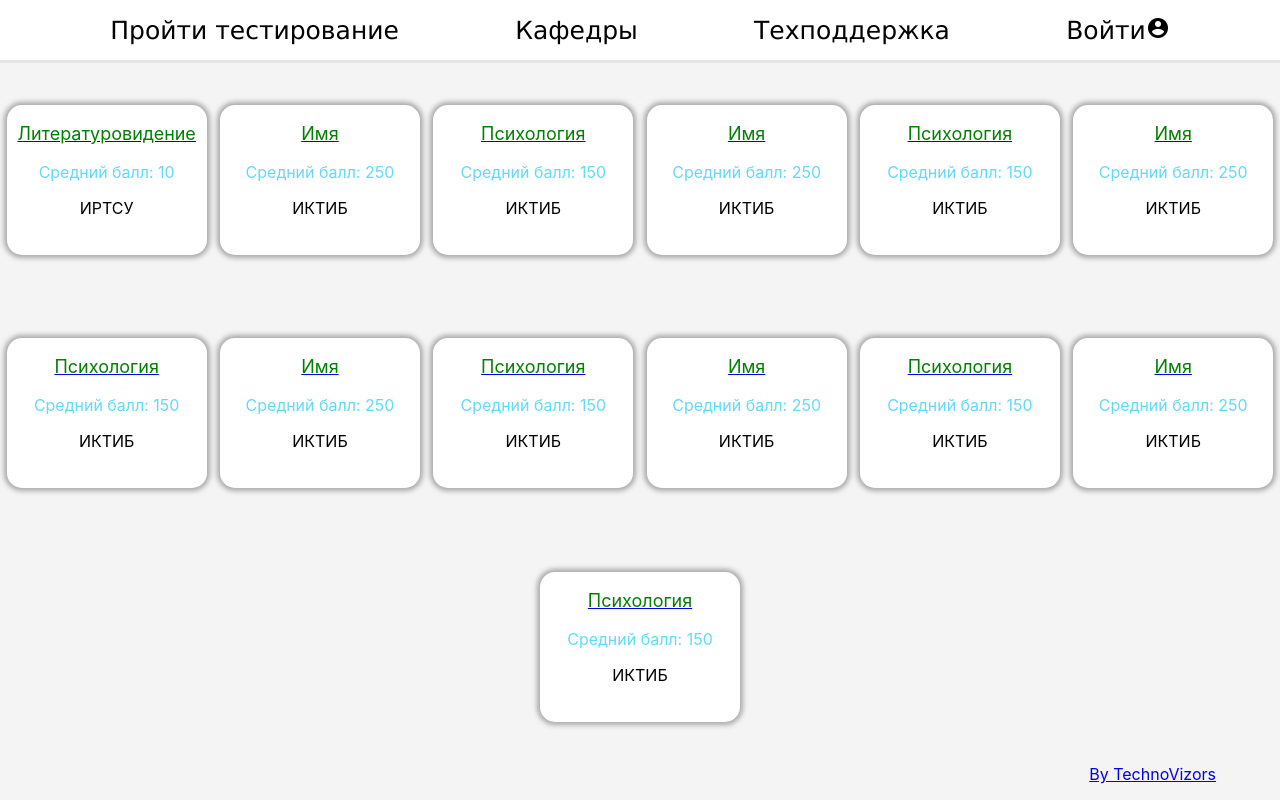
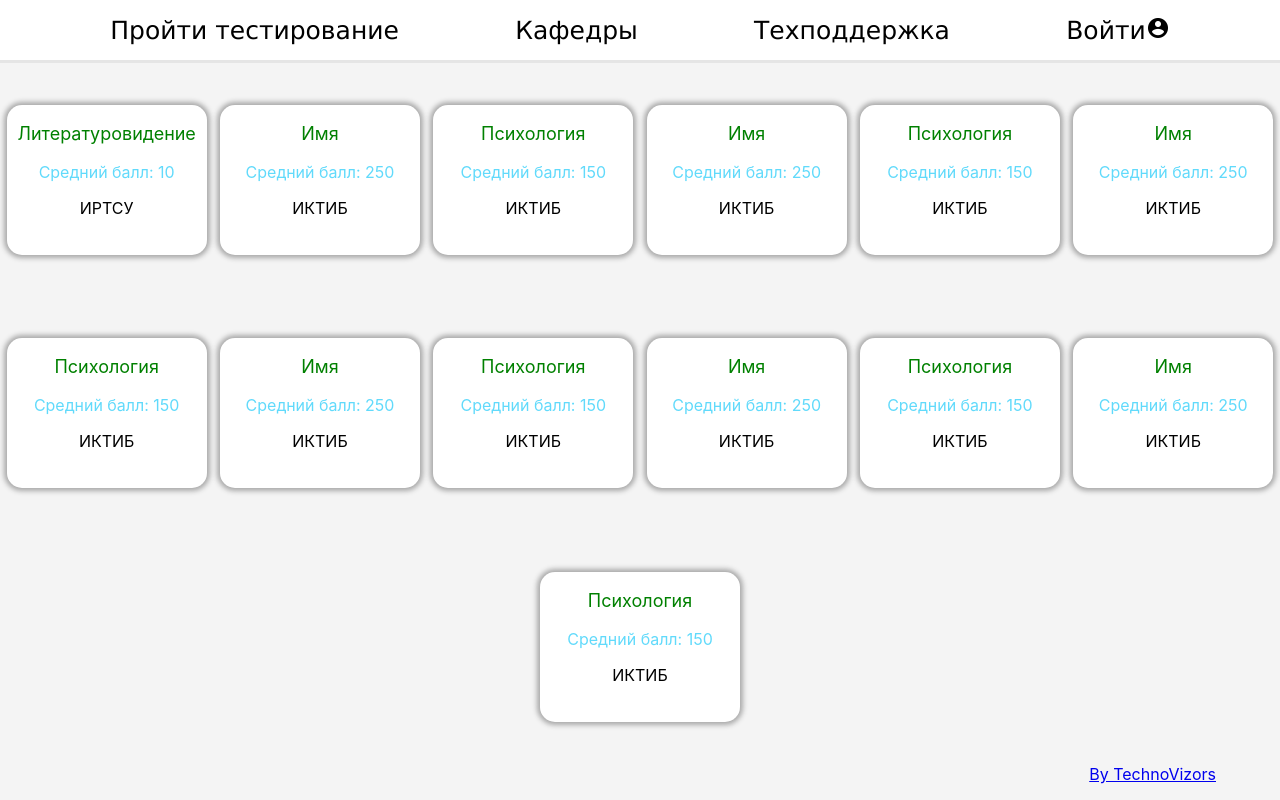
Before and after one commit to FirstCommandProject/frontend, a React (Create React App) app: page /my/institute in a window 1280 px wide. Built offline with nearby package versions, Linux system fonts and the light colour scheme.

Commit message:
Minor fixes

```diff
--- a/src/Component/AllInstitute/Instite.js
+++ b/src/Component/AllInstitute/Instite.js
@@ -1,12 +1,13 @@
 import React from 'react'
+import { useHistory } from "react-router-dom";
 import Footer from "../Footer/Footer";
 import Header from "../Header/Header";
 import "./Instite.css";
-import {NavLink} from "react-router-dom";
+
 
 function PseudoServer(){
-    let id = '0';
-    let path = '/my/faculty/';
+    const history = useHistory();
+    const path = "/my/faculty/";
     const kafedras = [
         {
             name : "Литературовидение",
@@ -84,11 +85,9 @@ function PseudoServer(){
         <div className="page-container">
         <Header />
         <main className = "main">{
-            kafedras.map((item) =>(
-                         <div className="kafedras">
-                             <NavLink to={path + id++} activeClassName='activeLink'>
-                                <p className="kafedras-name">{item.name}</p>
-                             </NavLink>
+            kafedras.map((item, index) =>(
+                         <div onClick={() => history.push(path + index)} className="kafedras">
+                             <p className="kafedras-name">{item.name}</p>
                              <p className="kafedras-balls">{item.balls}</p>
                              <p className = "kafedras-institute">{item.institute}</p>
                          </div>))
--- a/src/Component/DescriptionFaculty/Faculty.jsx
+++ b/src/Component/DescriptionFaculty/Faculty.jsx
@@ -1,6 +1,7 @@
-import './Faculty.css';
 import Header from "../Header/Header";
 import Footer from "../Footer/Footer";
+import './Faculty.css';
+
 
 const Faculty = () => {
     return (
```
Also changed, not shown: src/Component/DescriptionFaculty/Faculty.css (+0 -35 lines).
